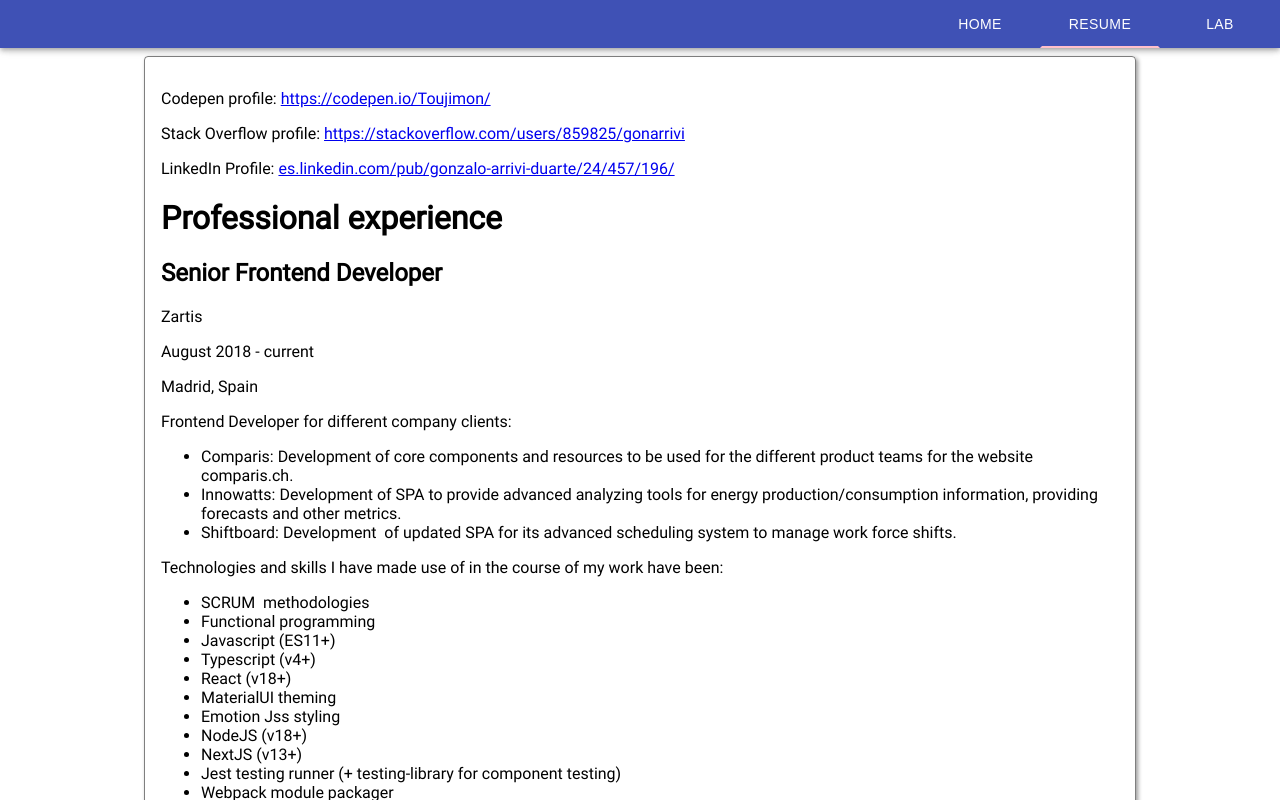
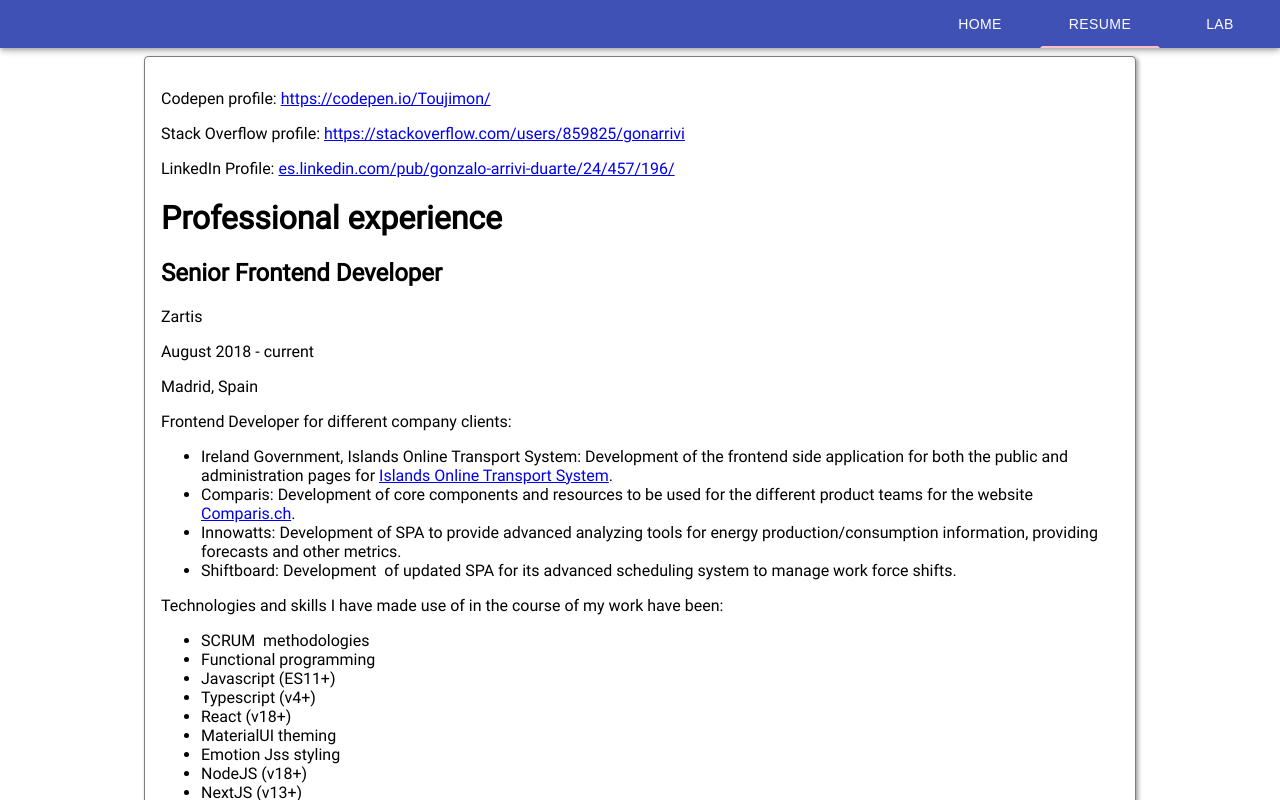
Before and after one commit to Toujimon/nextjs-sandbox, a Next.js app: page /resume in a window 1280 px wide. Shown: the top 800 px of the page. Built offline with nearby package versions, Linux system fonts and the light colour scheme.

Commit message:
Small changes

```diff
--- a/app/resume/ResumeContent.js
+++ b/app/resume/ResumeContent.js
@@ -49,8 +49,13 @@ export default function ResumeContent() {
             <ul>
                 <li>
                     <span>
+                        Ireland Government, Islands Online Transport System: Development of the frontend side application for both the public and administration pages for <a href="https://iots.ie" target="_black" rel="noreferrer">Islands Online Transport System</a>.
+                    </span>
+                </li>
+                <li>
+                    <span>
                         Comparis: Development of core components and resources to be used for
-                        the different product teams for the website comparis.ch.
+                        the different product teams for the website <a href="https://www.comparis.ch" target="_black" rel="noreferrer">Comparis.ch</a>.
                     </span>
                 </li>
                 <li>
--- a/components/lab/floatingUi.js
+++ b/components/lab/floatingUi.js
@@ -17,7 +17,7 @@ export default function PopperJSSample() {
           target="_blank"
           rel="noreferrer"
         >
-          PopperJs React Wrapper
+          FloatingUI React Wrapper
         </a>
         .
         {isTooltipVisible && (
```
